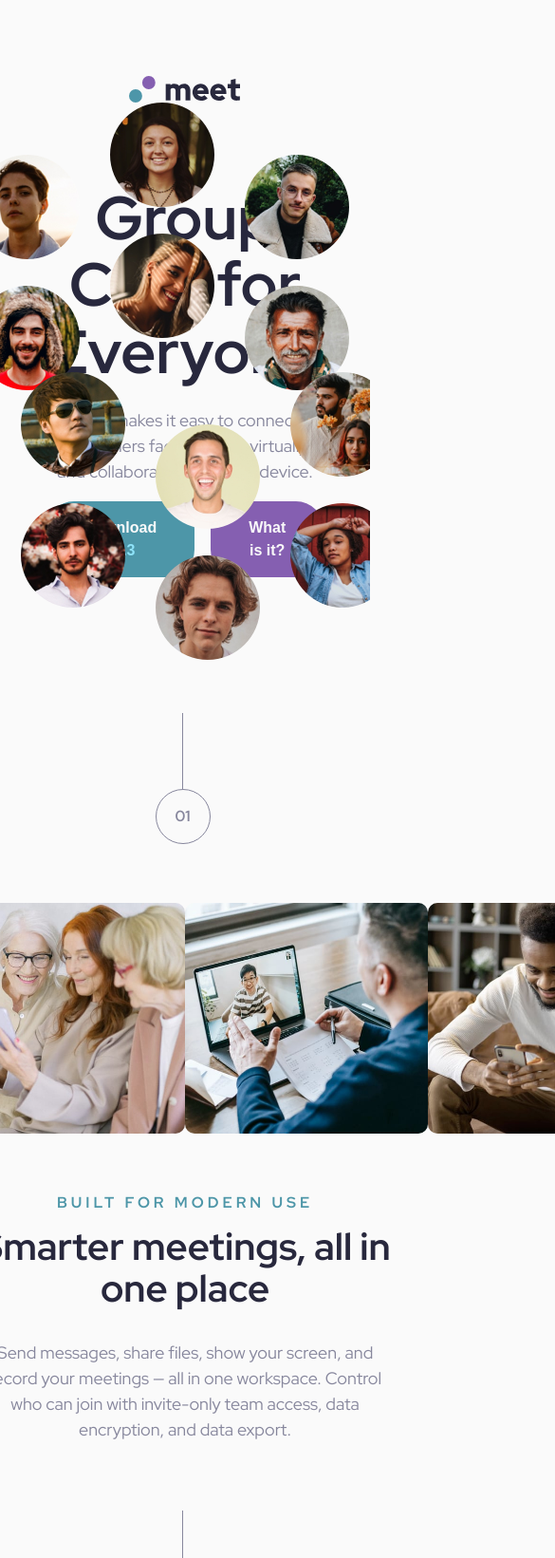
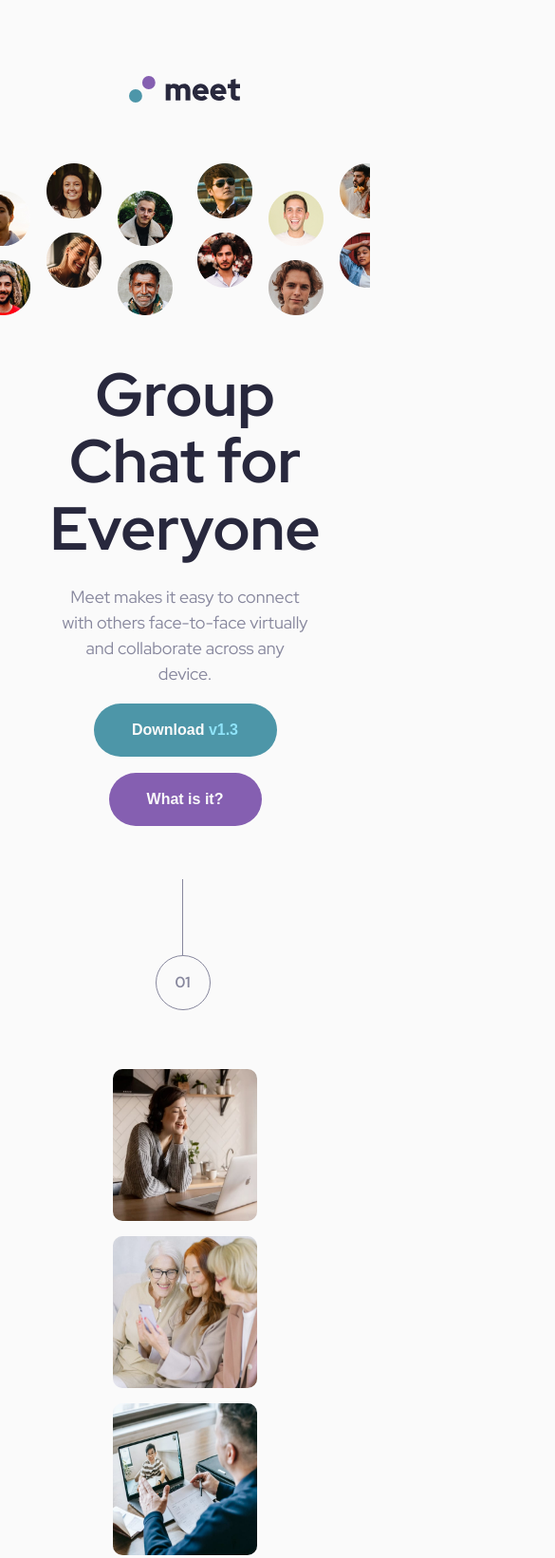
Before and after one commit to AdamullaOsas/MeetLandingPage, a website: page index.html in a window 390 px wide. Shown: the top 1641 px of the page at 95% size, 585 px wide, since content can reach past the window. Drawn offline with Linux system fonts and the light colour scheme.

Commit message:
somehow responsiveness added

```diff
--- a/styles/styles.scss
+++ b/styles/styles.scss
@@ -119,6 +119,7 @@ body {
                         gap: 17px;
 
                         button {
+                            min-width: 193px;
                             padding: 16px 40px;
                             border-radius: 29px;
                             border: none;
@@ -324,6 +325,7 @@ body {
                 }
 
                 button {
+                    min-width: 193px;
                     padding: 16px 40px;
                     border-radius: 29px;
                     border: none;
@@ -345,3 +347,127 @@ body {
         }
     }
 }
+
+@media (max-width: 1200px) {
+    body {
+        header {
+            .logo {
+                margin-top: 48px auto;
+            }
+            .headContent {
+                display: flex;
+                flex-direction: column;
+                position: relative;
+
+                .wrapper {
+                    margin: 375px 115.85px 0;
+                }
+
+                .hero-right {
+                    top: 64px;
+                }
+                .hero-left {
+                    top: 64px;
+                }
+            }
+        }
+
+        main {
+            .wrapper {
+                margin: 56px 44px 64px;
+
+                .images {
+                    img {
+                        height: 160px;
+                        width: 152px;
+                    }
+                }
+
+                .desc {
+                    margin: 64px 88px 0;
+                }
+            }
+        }
+
+        footer {
+            .text {
+                .wrapper {
+                    margin: 64px auto;
+                    display: flex;
+                    flex-direction: column;
+                    align-items: center;
+                    justify-content: center;
+                    row-gap: 24px;
+
+                    h1,
+                    p {
+                        max-width: 504px;
+                        text-align: center;
+                    }
+                    button {
+                        margin-bottom: 0;
+                    }
+                }
+            }
+        }
+    }
+}
+
+@media (max-width: 768px) {
+    body {
+        header {
+            .headContent {
+                .hero-left,
+                .hero-right {
+                    max-width: 208.05px;
+                }
+
+                .wrapper {
+                    max-width: 305px;
+                    margin-top: 250px;
+                    display: flex;
+                    align-items: center;
+                    justify-content: center;
+
+                    .title {
+                        margin: 0;
+                        max-width: 305px;
+
+                        .buttons {
+                            flex-direction: column;
+                            align-items: center;
+
+                            .second {
+                                min-width: 0;
+                                width: 161px;
+                            }
+                        }
+                    }
+                }
+            }
+        }
+
+        main {
+            .wrapper {
+                .images {
+                    display: flex;
+                    flex-wrap: wrap;
+                    justify-content: center;
+                    gap: 16px;
+                }
+
+                .desc {
+                    margin: 64px 40px 0;
+                }
+            }
+        }
+
+        footer {
+            .text {
+                .wrapper {
+                    margin: 64px 32px;
+                }
+            }
+        }
+    }
+}
```
Also changed, not shown: styles/styles.css, 1 other file.
